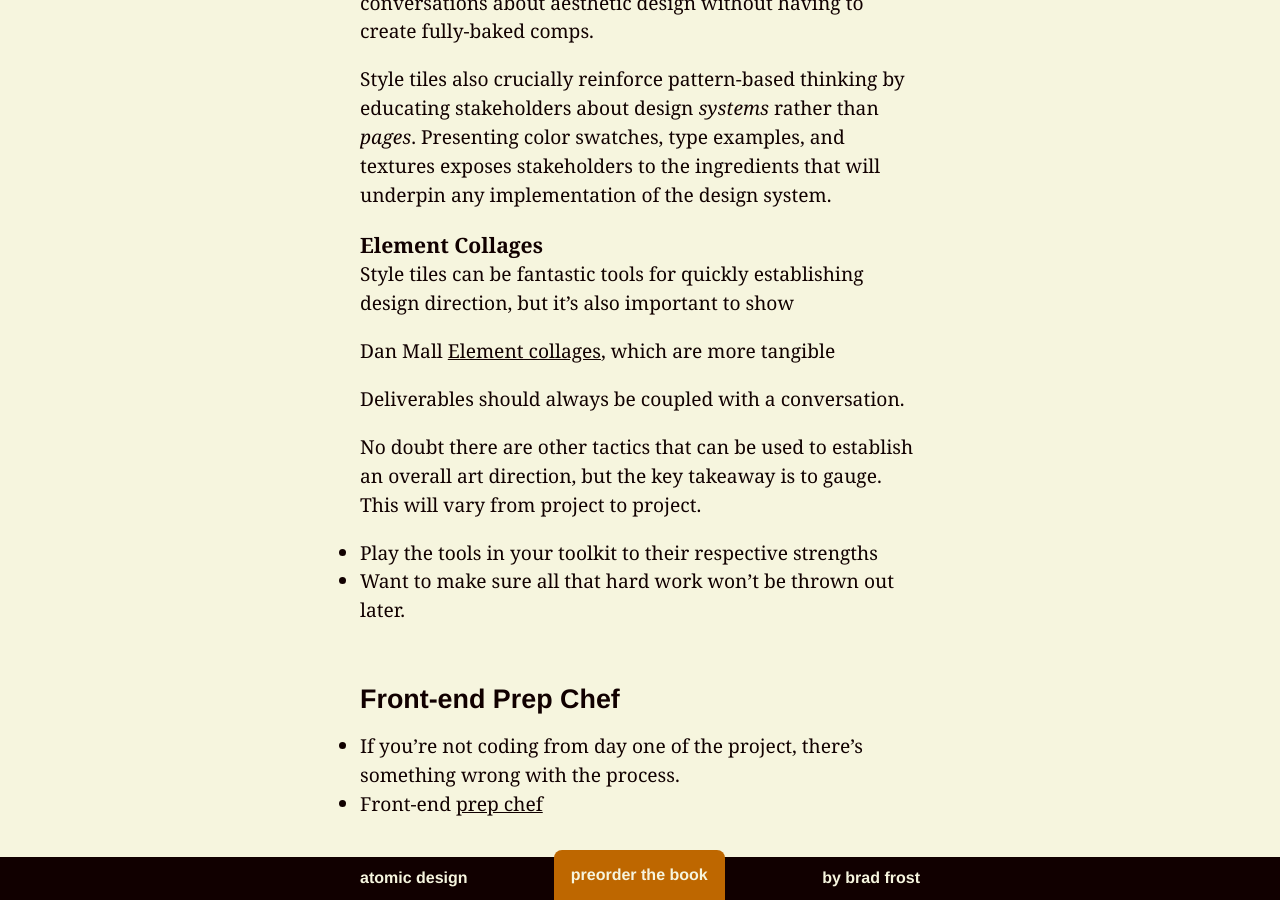
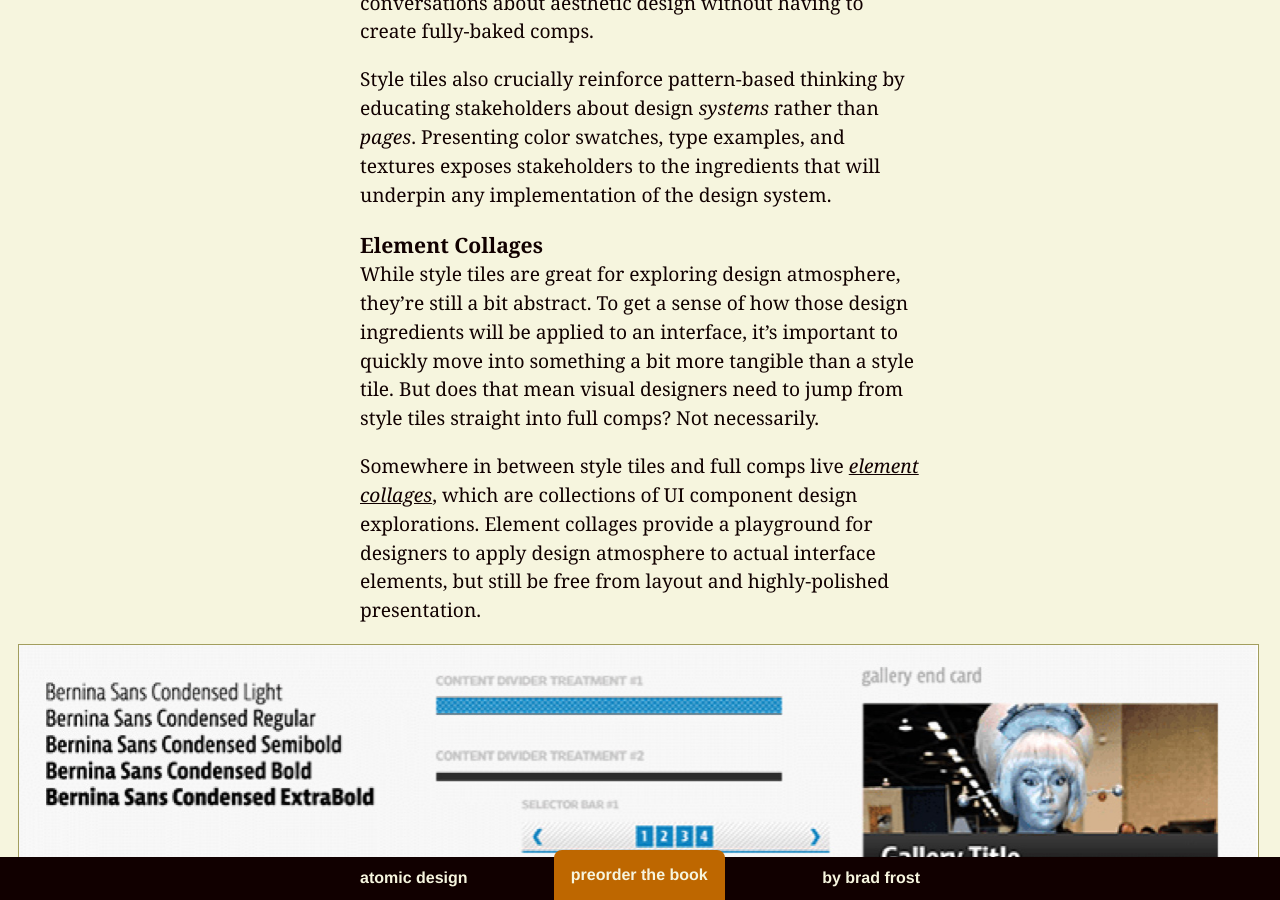
Before and after one commit to bradfrost/atomic-design, a Jekyll site: the page built from chapter-4.md, in a window 1280 px wide and 900 px high, scrolled down 44936 px. Built offline with Jekyll 4.4.1, drawn with Linux system fonts in a browser that asks for light colours; some of the changed text lies outside the part shown.

Commit message:
Chapter 4 draft
Element collages

```diff
--- a/chapter-4.md
+++ b/chapter-4.md
@@ -373,15 +373,15 @@ Style tiles facilitate conversation to uncover what stakeholders value and what
 Style tiles also crucially reinforce pattern-based thinking by educating stakeholders about design *systems* rather than *pages*. Presenting color swatches, type examples, and textures  exposes stakeholders to the ingredients that will underpin any implementation of the design system.
 
 #### Element Collages
-Style tiles can be fantastic tools for quickly establishing design direction, but it's also important to show
+While style tiles are great for exploring design atmosphere, they're still a bit abstract. To get a sense of how those design ingredients will be applied to an interface, it's important to quickly move into something a bit more tangible than a style tile. But does that mean visual designers need to jump from style tiles straight into full comps? Not necessarily.
 
-Dan Mall [Element collages](http://danielmall.com/articles/rif-element-collages/), which are more tangible
+Somewhere in between style tiles and full comps live [*element collages*](http://danielmall.com/articles/rif-element-collages/), which are collections of UI component design explorations. Element collages provide a playground for designers to apply design atmosphere to actual interface elements, but still be free from layout and highly-polished presentation.
 
-Deliverables should always be coupled with a conversation.
+{% include figure.html src="../images/content/ew-element-collage.jpg" caption="An element collage for the Entertainment Weekly redesign applied color, typography, and texture to actual interface elements. These collages enable important conversations about the aesthetic direction of the project." %}
 
-No doubt there are other tactics that can be used to establish an overall art direction, but the key takeaway is to gauge. This will vary from project to project.
-- Play the tools in your toolkit to their respective strengths
-- Want to make sure all that hard work won't be thrown out later.
+Like style tiles, element collages are meant to facilitate conversation about the aesthetic direction of the project. It's very clear these collages aren't an actual website, but stakeholders can still get a sense of what the site *could* look like. Conversation about these element collages can give visual designers more ideas and direction about where to take the design next, and because of the lo-fi nature of these collages, designers can quickly iterate and evolve these ideas.
+
+No doubt other tactics exist to establish aesthetic direction for your projects, and which techniques you decide to employ will vary from project to project. But the key takeaway is to paint some broader strokes before exhausting a lot of time and effort on highly detailed design work. Engage in conversation with stakeholders at this exploratory stage creates a more inclusive process, which is far preferable to a process in which stakeholders simply approve or disapprove of design deliverables.
 
 ### Front-end Prep Chef
 - If you're not coding from day one of the project, there's something wrong with the process.
```
Also changed, not shown: images/content/ew-element-collage.jpg (added), 3 other files.
